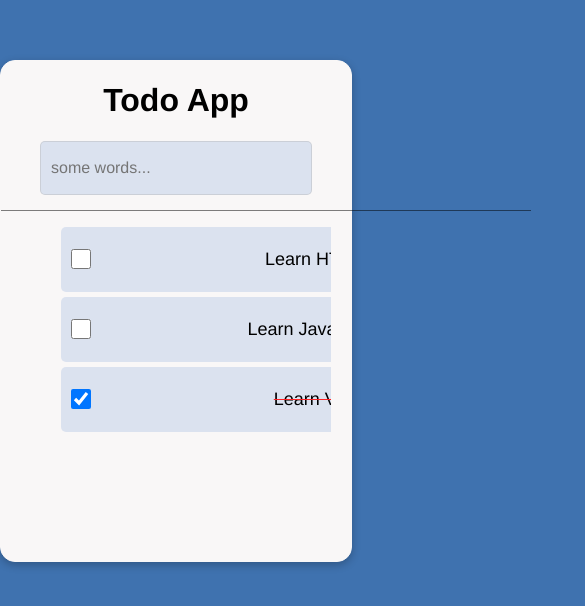
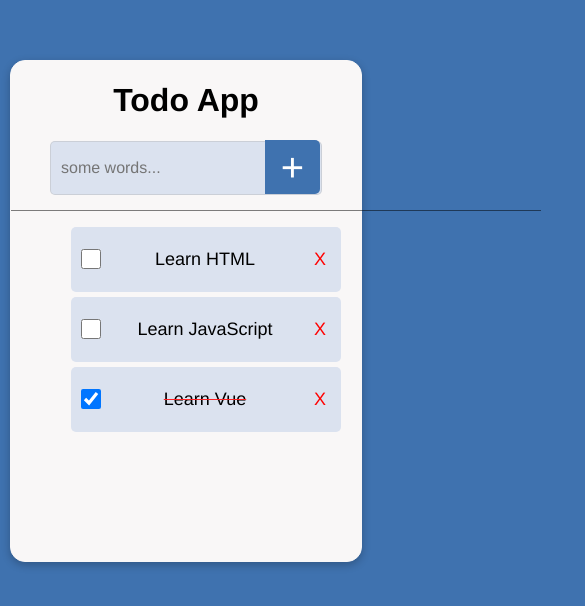
Before and after one commit to denizyoldas/vue-todo-app, a Vue app: page / in a window 390 px wide. Shown: the top 606 px of the page, 585 px wide, since content can reach past the window. Built offline with nearby package versions, Linux system fonts and the light colour scheme.

Commit message:
media query add

```diff
--- a/src/App.vue
+++ b/src/App.vue
@@ -41,4 +41,10 @@ body {
   background-color: rgba(0, 0, 0, 0.5);
   margin: 0 auto;
 }
+
+@media only screen and (max-width: 600px) {
+  .line {
+    left: 285px;
+  }
+}
 </style>
--- a/src/components/AddTodo.vue
+++ b/src/components/AddTodo.vue
@@ -76,4 +76,10 @@ export default {
   top: 139.6px;
   cursor: pointer;
 }
+
+@media only screen and (max-width: 600px) {
+  .success-button {
+    left: 265px;
+  }
+}
 </style>
--- a/src/components/MainLayout.vue
+++ b/src/components/MainLayout.vue
@@ -44,6 +44,7 @@ export default {};
   .card {
     width: 350px;
     height: 500px;
+    margin: 10px;
   }
 }
 </style>
--- a/src/components/TodoItem.vue
+++ b/src/components/TodoItem.vue
@@ -108,4 +108,10 @@ export default {
   text-decoration: line-through;
   text-decoration-color: #ff2123;
 }
+
+@media only screen and (max-width: 600px) {
+  .item-wrapper {
+    width: 250px;
+  }
+}
 </style>
```
